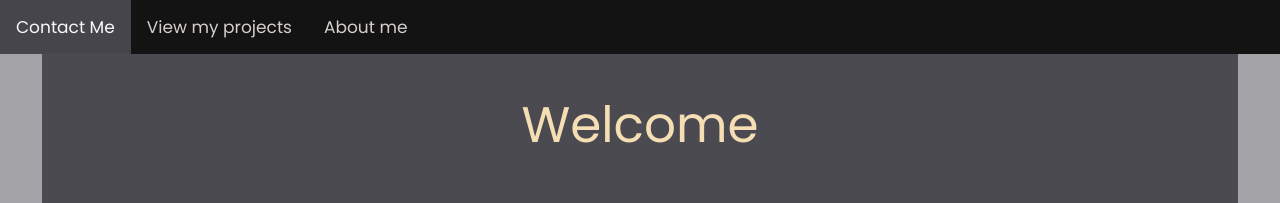
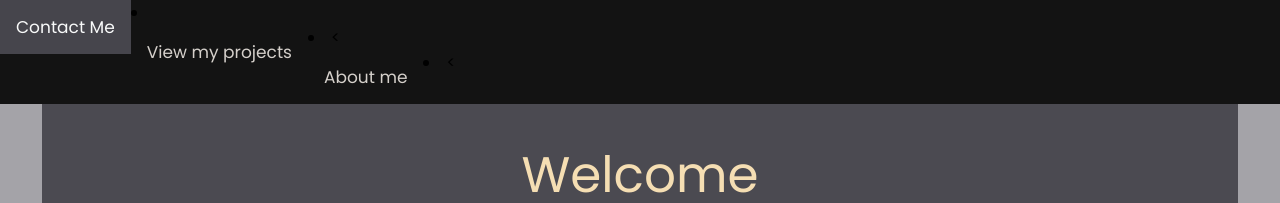
Before and after one commit to sanjanabaddukonda/assignment1_webscript_srisanjanabaddukonda, a plain HTML site: page index.html in a window 1280 px wide. Shown: the top 203 px of the page. Drawn offline with Linux system fonts and the light colour scheme.

Commit message:
Add files via upload

```diff
--- a/index.html
+++ b/index.html
@@ -20,9 +20,9 @@
 <body>
 
 <nav class="links">
-<a href="ContactMe.html">Contact Me</a></li>
-<a href="Projects.html">View my projects</a></li>
-<a href="AboutMe.html">About me</a></li>
+<li><a href="ContactMe.html">Contact Me</a></li>
+<li><<a href="Projects.html">View my projects</a></li>
+<li><<a href="AboutMe.html">About me</a></li>
 </nav>
 
 <div class="Landing">
```
Also changed, not shown: Projects.html (+1 -2 lines).
